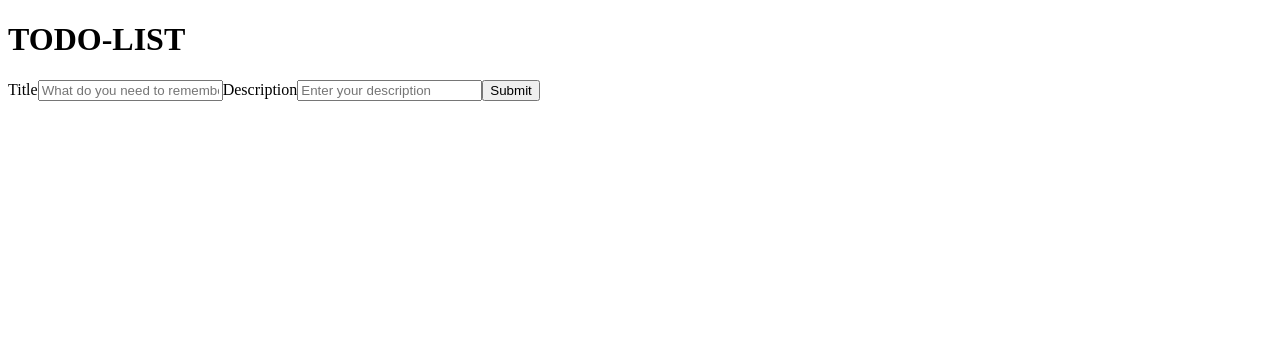
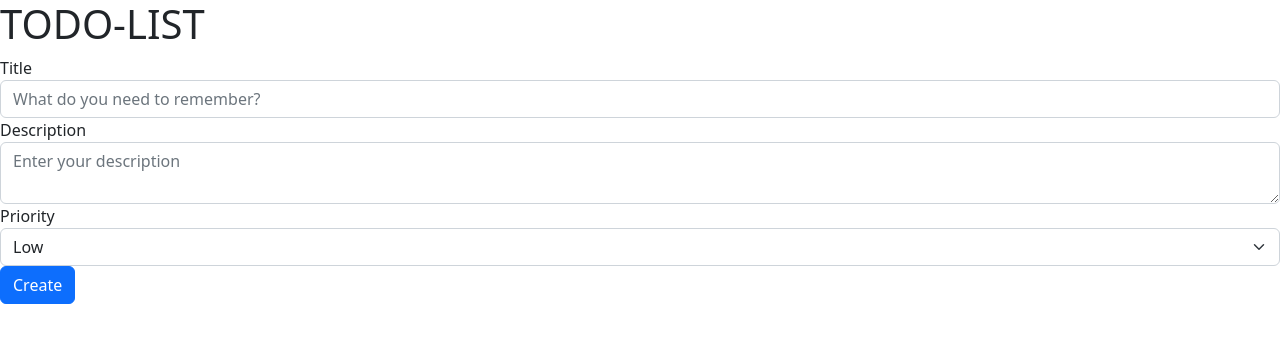
Before and after one commit to ferdiaz93/todo-list-teco, a React (Create React App) app: page / in a window 1280 px wide. Shown: the top 342 px of the page. Built offline with nearby package versions, Linux system fonts and the light colour scheme; the HTML template or start-up script is replaced by a standard one.

Commit message:
estilos y formulario agregados

```diff
--- a/package.json
+++ b/package.json
@@ -7,8 +7,8 @@
     "@testing-library/react": "^13.2.0",
     "@testing-library/user-event": "^13.5.0",
     "formik": "^2.2.9",
-    "react": "^18.1.0",
-    "react-dom": "^18.1.0",
+    "react": "^18.0.0",
+    "react-dom": "^18.0.0",
     "react-scripts": "5.0.1",
     "web-vitals": "^2.1.4"
   },
--- a/public/index.html
+++ b/public/index.html
@@ -15,6 +15,8 @@
       user's mobile device or desktop. See https://developers.google.com/web/fundamentals/web-app-manifest/
     -->
     <link rel="manifest" href="%PUBLIC_URL%/manifest.json" />
+    <link href="https://cdn.jsdelivr.net/npm/bootstrap@5.2.0-beta1/dist/css/bootstrap.min.css" rel="stylesheet" integrity="sha384-0evHe/X+R7YkIZDRvuzKMRqM+OrBnVFBL6DOitfPri4tjfHxaWutUpFmBp4vmVor" crossorigin="anonymous">
+
     <!--
       Notice the use of %PUBLIC_URL% in the tags above.
       It will be replaced with the URL of the `public` folder during the build.
--- a/src/App.js
+++ b/src/App.js
@@ -1,13 +1,14 @@
 import './assets/scss/App.scss';
-import { Formik, Field, Form } from 'formik';
 import { useState } from 'react';
+import TaskForm from './components/TaskForm';
+import TasksList from './components/TasksList';
 
 function App() {
   const [savedTasks, setSavedTasks] = useState([]);
 
-  const saveTask = (task, actions) => {
+  const onSubmitTask = (task) => {
     savedTasks.push(task);
-    setSavedTasks([...savedTasks])
+    setSavedTasks([...savedTasks]);
   }
 
   return (
@@ -16,32 +17,8 @@ function App() {
         <h1>TODO-LIST</h1>
       </header>
       <main>
-        <Formik
-          initialValues={{title:"", description: ""}}
-          onSubmit={(values, actions)=> {
-            saveTask(values, actions)
-          }}
-        >
-          <Form>
-            <label htmlFor="title">Title</label>
-            <Field id="title" name="title" placeholder="What do you need to remember?" />
-
-            <label htmlFor="description">Description</label>
-            <Field id="description" name="description" placeholder="Enter your description" />
-
-            <button type="submit">Submit</button>
-          </Form>
-        </Formik>
-        <section className="tasks-container">
-          <ol>
-            {savedTasks.map((task, index) => (
-              <li className="task-label" key={index}>
-                <h5>{task.title}</h5>
-                <p>{task.description}</p>
-              </li>
-            ))}
-          </ol>
-        </section>
+        <TaskForm onSubmitTask={onSubmitTask}/>
+        <TasksList savedTasks={savedTasks}/>
       </main>
     </div>
   );
--- a/src/assets/scss/index.scss
+++ b/src/assets/scss/index.scss
@@ -5,9 +5,23 @@ body {
     sans-serif;
   -webkit-font-smoothing: antialiased;
   -moz-osx-font-smoothing: grayscale;
+  padding: 50px 100px;
 }
 
 code {
   font-family: source-code-pro, Menlo, Monaco, Consolas, 'Courier New',
     monospace;
 }
+
+ol, ul{
+  padding: 0px;
+  list-style:none;
+}
+
+header{
+  text-align: center;
+}
+
+main{
+  margin-top: 20px;
+}
--- /dev/null
+++ b/src/components/TaskForm.js
@@ -0,0 +1,60 @@
+import React from 'react'
+import { Formik, Field, Form } from 'formik';
+
+const TaskForm = ({ onSubmitTask }) => {
+
+    const validate = value => {
+        let errorMessage;
+        if (!value) {
+            errorMessage = 'Required field';
+        }
+        return errorMessage;
+    };
+    const saveTask = (task, actions) => {
+        console.log(task);
+        onSubmitTask(task)
+    }
+
+    return (
+        <Formik
+            initialValues={{ title: "", description: "", priority: "low", finished: false }}
+            onSubmit={async (values, actions) => saveTask(values, actions)}>
+            {({ errors, touched }) => (
+                <Form>
+                    <div>
+                        <label htmlFor="title">Title</label>
+                        <Field
+                            validate={validate}
+                            name="title"
+                            placeholder="What do you need to remember?"
+                            className={`form-control ${errors.title && touched.title ? "is-invalid" : ""}`} />
+                        {errors.title && touched.title ? <div className="invalid-feedback">{errors.title}</div> : null}
+                    </div>
+                    <div>
+                        <label htmlFor="description">Description</label>
+                        <Field
+                            validate={validate}
+                            name="description"
+                            placeholder="Enter your description"
+                            as="textarea"
+                            className={`form-control ${errors.description && touched.description ? "is-invalid" : ""}`} />
+                        {errors.description && touched.description ? <div className="invalid-feedback">{errors.description}</div> : null}
+                    </div>
+
+                    <div>
+                        <label htmlFor="description">Priority</label>
+                        <Field id="priority" name="priority" as="select" className="form-select">
+                            <option value="light">Low</option>
+                            <option value="warning">Medium</option>
+                            <option value="danger">High</option>
+                        </Field>
+                    </div>
+
+                    <button type="submit" className="btn btn-primary">Create</button>
+                </Form>
+            )}
+        </Formik>
+    )
+}
+
+export default TaskForm;
--- /dev/null
+++ b/src/components/TasksList.js
@@ -0,0 +1,33 @@
+import React from 'react'
+
+const TasksList = ({savedTasks}) => {
+    const onSwitchChange = (e) =>{
+        console.log(e.target.checked);
+    }
+    return (
+        <section className="tasks-container">
+            {savedTasks?.length ?
+                <ol>
+                    {savedTasks.map((task, index) => (
+                        <li className="task-label" key={index}>
+                            <div className={`card text-bg-${task.priority} mb-3`}>
+                                <div className="card-header">
+                                    <h2>{task.title}</h2>
+                                    <div class="form-check form-switch">
+                                        <input class="form-check-input" type="checkbox" role="switch" checked={task.finished} onChange={onSwitchChange}/>
+                                        <label class="form-check-label" htmlFor="flexSwitchCheckChecked">Terminado</label>
+                                    </div>
+                                </div>
+                                <div className="card-body">
+                                    <p className="card-text">{task.description}</p>
+                                </div>
+                            </div>
+                        </li>
+                    ))}
+                </ol>
+                : null}
+        </section>
+    )
+}
+
+export default TasksList;
```
Also changed, not shown: 1 other file (tests, documents, lock files or other folders).
